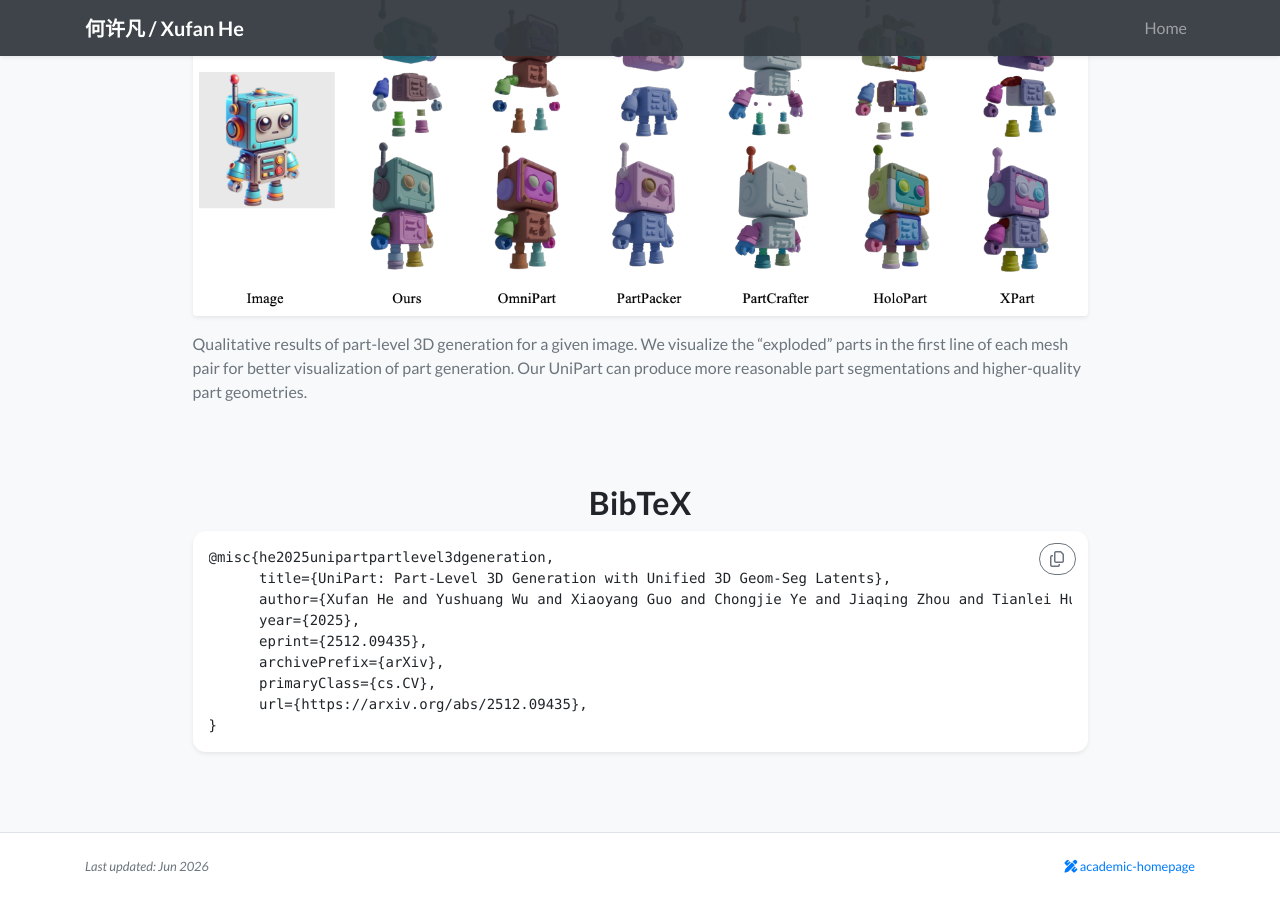
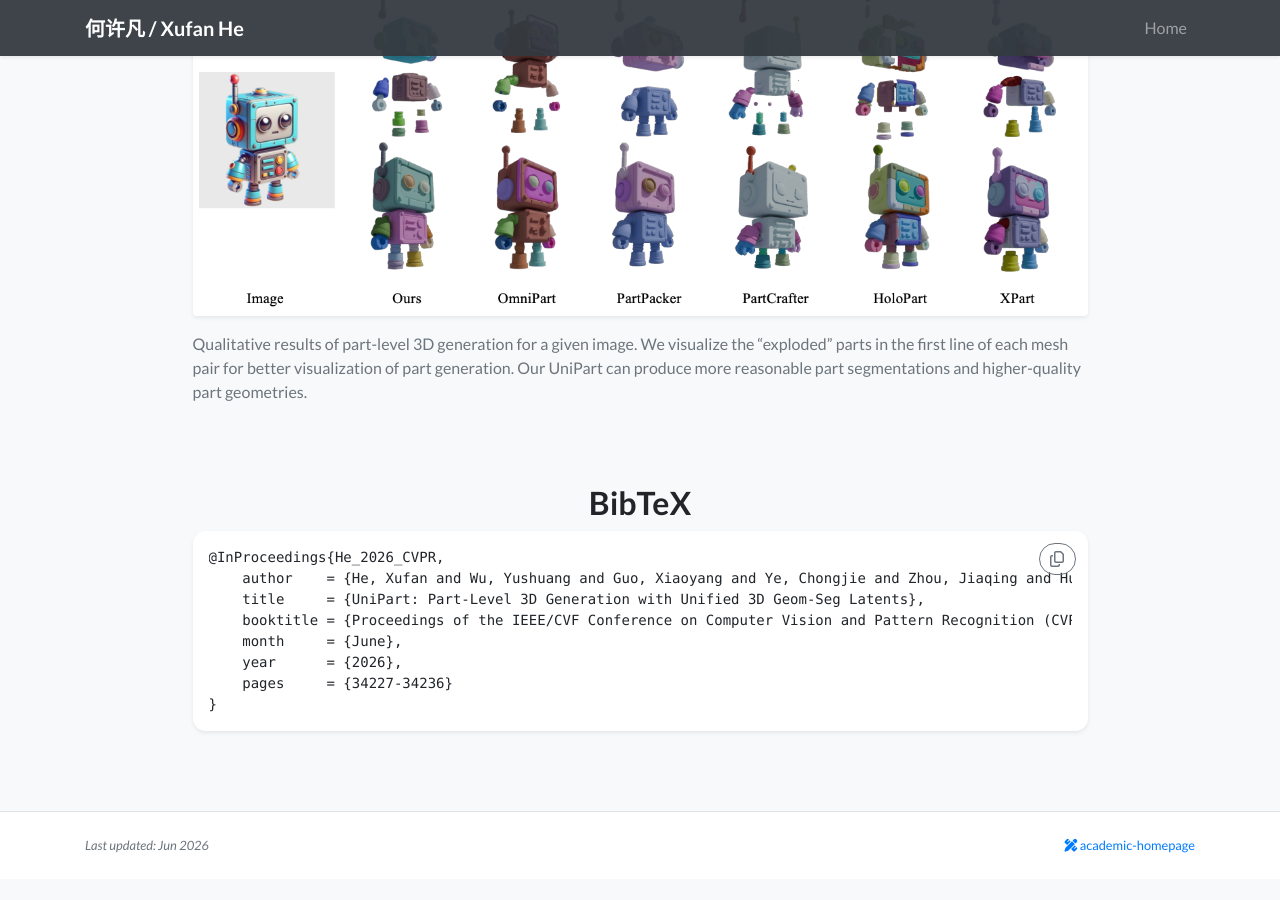
Before and after one commit to xfanhe/xfanhe.github.io, a Jekyll site: the page built from projects/unipart/index.html, in a window 1280 px wide and 900 px high, scrolled down 4053 px. Built offline with Jekyll 4.4.1, drawn with Linux system fonts in a browser that asks for light colours; a style sheet for code colours, icons or effects is not loaded; after the commit the page ends 4932 px from its top, so only the background shows below that.

Commit message:
Update unipart bibtex

```diff
--- a/projects/unipart/index.html
+++ b/projects/unipart/index.html
@@ -207,14 +207,13 @@ container_class: container-xl
               title="Copy BibTeX">
               <i class="far fa-copy" aria-hidden="true"></i>
             </button>
-            <pre class="mb-0"><code id="unipart-bibtex">@misc{he2025unipartpartlevel3dgeneration,
-      title={UniPart: Part-Level 3D Generation with Unified 3D Geom-Seg Latents},
-      author={Xufan He and Yushuang Wu and Xiaoyang Guo and Chongjie Ye and Jiaqing Zhou and Tianlei Hu and Xiaoguang Han and Dong Du},
-      year={2025},
-      eprint={2512.09435},
-      archivePrefix={arXiv},
-      primaryClass={cs.CV},
-      url={https://arxiv.org/abs/2512.09435},
+            <pre class="mb-0"><code id="unipart-bibtex">@InProceedings{He_2026_CVPR,
+    author    = {He, Xufan and Wu, Yushuang and Guo, Xiaoyang and Ye, Chongjie and Zhou, Jiaqing and Hu, Tianlei and Han, Xiaoguang and Du, Dong},
+    title     = {UniPart: Part-Level 3D Generation with Unified 3D Geom-Seg Latents},
+    booktitle = {Proceedings of the IEEE/CVF Conference on Computer Vision and Pattern Recognition (CVPR)},
+    month     = {June},
+    year      = {2026},
+    pages     = {34227-34236}
 }</code></pre>
           </div>
         </div>
```
